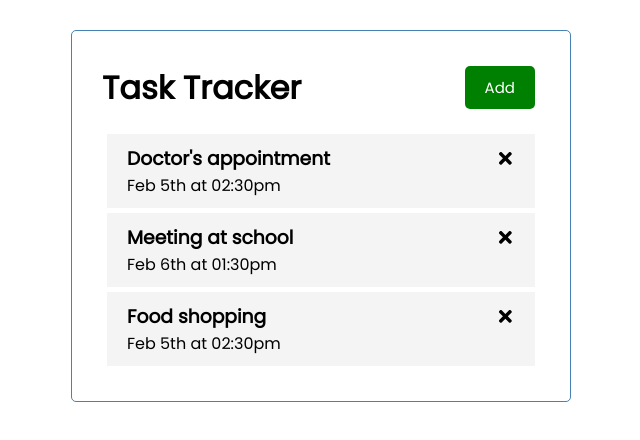
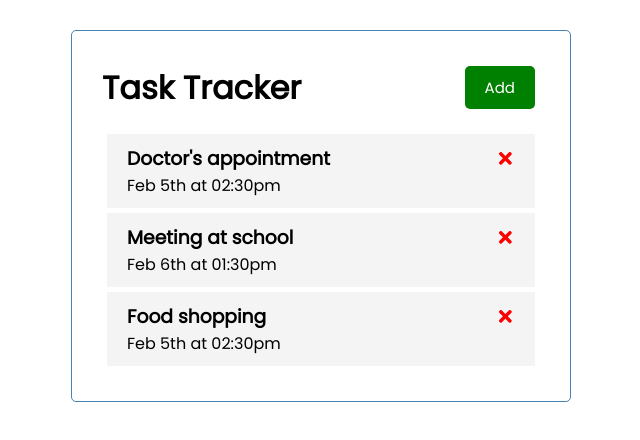
Before and after one commit to Tchybooxur/React_Task_Tracker, a React (Create React App) app: page / in a window 1280 px wide. Shown: the top 440 px of the page, without its empty margins (319-959 px from the left). Built offline with nearby package versions, Linux system fonts and the light colour scheme.

Commit message:
added FaTimes button and event handling for it

```diff
--- a/package.json
+++ b/package.json
@@ -9,6 +9,7 @@
     "react": "^18.1.0",
     "react-dom": "^18.1.0",
     "react-icon": "^1.0.0",
+    "react-icons": "^4.4.0",
     "react-scripts": "5.0.1",
     "web-vitals": "^2.1.4"
   },
--- a/src/App.js
+++ b/src/App.js
@@ -23,6 +23,11 @@ function App() {
         reminder : false,
     },
 ])
+
+// delete Task
+const deleteTask = (id) => {
+    console.log("delete!", id);
+}
   return (
     <div className="container">
       <Header />
--- a/src/components/Task.js
+++ b/src/components/Task.js
@@ -1,11 +1,12 @@
-import { FaTimes } from "react-icons/fa"
+import { FaTimes } from 'react-icons/fa';
 
 
 const Task = ({ task }) => {
   return (
     <div className="task">
-      <h3>{task.text} <FaTimes /></h3>
-      <p>{task.day}</p>
+      <h3>{task.text} <FaTimes
+      style={{color:"red", cursor:"pointer"}}/> </h3>
+      <p>{task.day} </p>
     </div>
   )
 }
--- a/src/components/Tasks.js
+++ b/src/components/Tasks.js
@@ -1,4 +1,4 @@
-import Task from "./Task"
+import Task from "./Task";
 
 const Tasks = ({ tasks }) => {
 
```
Also changed, not shown: 1 other file (tests, documents, lock files or other folders).
